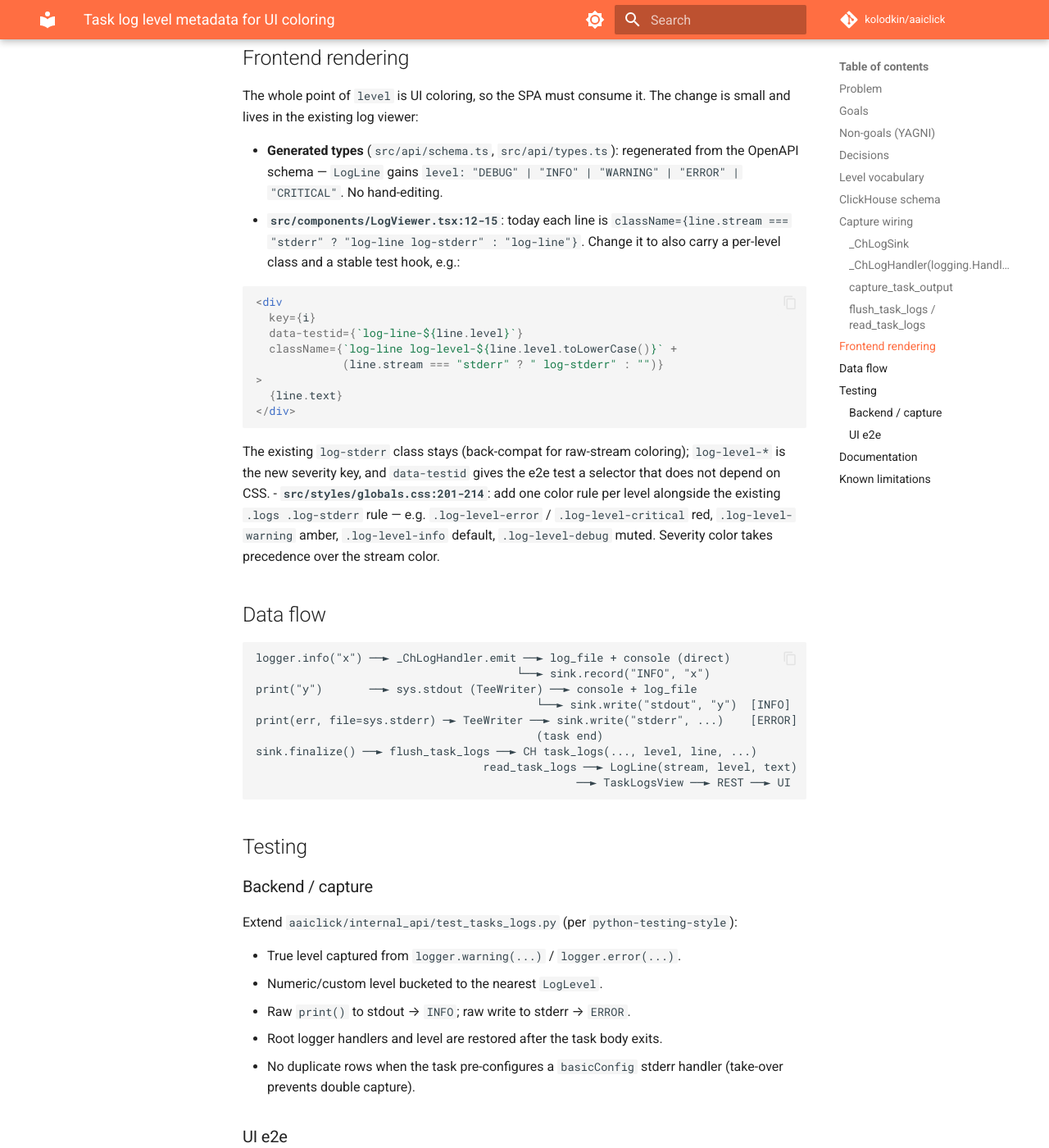
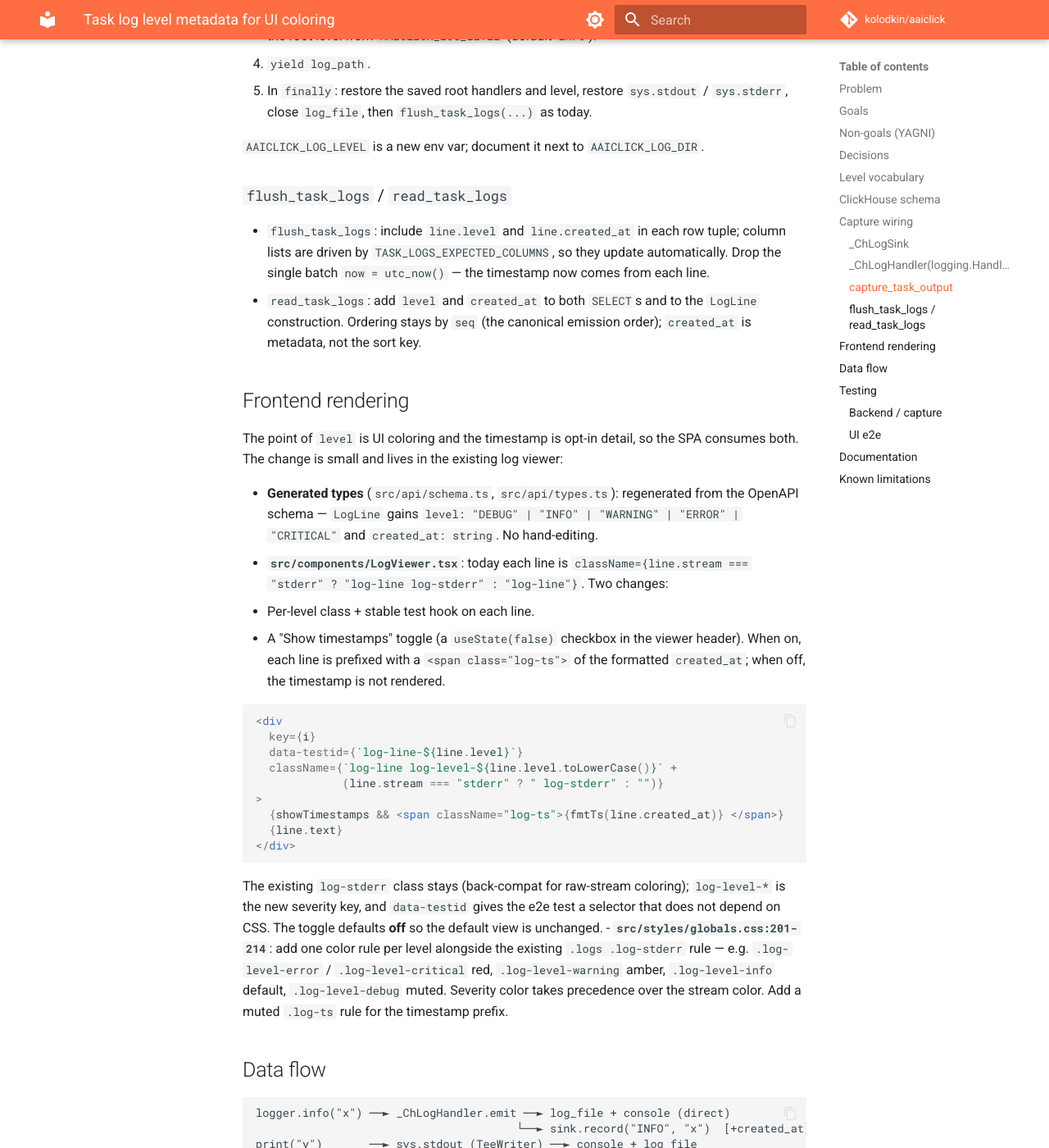
Before and after one commit to kolodkin/aaiclick, an MkDocs documentation site: the page built from docs/superpowers/specs/2026-06-25-task-log-level-metadata-design.md, in a window 1280 px wide and 1400 px high, scrolled down 4385 px. Shown: the whole window at 82% size. Built offline with MkDocs 1.6.1 and Material for MkDocs 9.7.7, drawn with Linux system fonts in a browser that asks for light colours; comment, search, counter and statistics services are not loaded; some of the changed text lies outside the part shown.

Commit message:
docs: add per-line created_at + opt-in UI timestamp toggle
Stamp each captured line with its emission time instead of one flush-time
value for the whole batch (reuses the existing created_at column, so no schema
change beyond level). Surface created_at through LogLine -> REST and render it
in the viewer behind an opt-in "Show timestamps" toggle (default off). Extend
backend and e2e tests accordingly. Remove the now-contradictory non-goal.

Co-Authored-By: Claude Opus 4.8 <noreply@anthropic.com>
Claude-Session: https://claude.ai/code/session_01UUUsWTqZkGFPKD2MUXPyRz

````diff
--- a/docs/superpowers/specs/2026-06-25-task-log-level-metadata-design.md
+++ b/docs/superpowers/specs/2026-06-25-task-log-level-metadata-design.md
@@ -17,13 +17,14 @@ per-line metadata.
 - Record a `level` for every captured log line.
 - Capture **true levels** for `logging` records (`logger.info/warning/error/...`).
 - Give plain `print()` / raw stream output a sensible default level.
+- Stamp each line with a **per-line creation timestamp** (when it was emitted,
+  not when the batch was flushed) and expose it through the read path.
 - Require **zero user setup** — capture is automatic for every task run.
-- Surface `level` through the existing read path → REST → UI with no extra
-  endpoints.
+- Surface `level` and the timestamp through the existing read path → REST → UI
+  with no extra endpoints. Timestamp display in the UI is **opt-in (toggle)**.
 
 ## Non-goals (YAGNI)
 
-- No per-line capture timestamps beyond the existing `created_at`.
 - No change to thread-safety of the sink (single-task assumption is unchanged;
   noted as a known limitation).
 - Minimal level-based coloring only. The UI gains one CSS class per `LogLevel`
@@ -41,6 +42,7 @@ per-line metadata.
 | Default level: raw stdout | `INFO` |
 | Default level: raw stderr | `ERROR` |
 | Default captured root level | `INFO`, overridable via `AAICLICK_LOG_LEVEL` |
+| Per-line `created_at` | Stamped at emission (reuses existing column); UI display opt-in via toggle |
 
 ## Level vocabulary
 
@@ -89,18 +91,21 @@ def normalize_level(levelno: int) -> LogLevel:
 Raw stream defaults reuse the same names via the type: `stdout → "INFO"`,
 `stderr → "ERROR"` (e.g. a `{stream: LogLevel}` mapping), not new constants.
 
-`LogLine` gains the field (between `stream` and `text`):
+`LogLine` gains `level` and a per-line `created_at`:
 
 ```python
+from datetime import datetime
+
 class LogLine(BaseModel):
     stream: LogStream
     level: LogLevel
     text: str
+    created_at: datetime  # when the line was emitted (UTC), not flush time
 ```
 
 Because `LogLine` is the unit returned by `read_task_logs` and embedded in
-`TaskLogsView`, `level` reaches the REST surface and SPA types with no extra
-wiring.
+`TaskLogsView`, both `level` and `created_at` reach the REST surface and SPA
+types with no extra wiring (`created_at` serializes as an ISO-8601 string).
 
 ## ClickHouse schema
 
@@ -121,9 +126,13 @@ CREATE TABLE IF NOT EXISTS task_logs (
 ORDER BY (task_id, run_id, seq)
 ```
 
-`_validate_schema` already raises a "drop the table and let aaiclick recreate
-it" error when an existing table is missing the column, which is the chosen
-rollout path. No Alembic migration (CH tables are not Alembic-managed).
+Only `level` is a new column; `created_at DateTime64(3)` already exists. What
+changes is its **meaning**: today every row in a run gets one flush-time value;
+now each row carries the line's own emission time. That is a write-path change
+(below), not a schema change. `_validate_schema` already raises a "drop the
+table and let aaiclick recreate it" error when the `level` column is missing,
+which is the chosen rollout path. No Alembic migration (CH tables are not
+Alembic-managed).
 
 ## Capture wiring
 
@@ -131,12 +140,16 @@ rollout path. No Alembic migration (CH tables are not Alembic-managed).
 
 ### `_ChLogSink`
 
+- Every completed line is stamped with `created_at = utc_now()` **at the moment
+  it is appended** to `_lines`, so the timestamp reflects emission time, not the
+  end-of-task flush. Each `LogLine` now carries `level` and `created_at`.
 - `write(stream, data)` tags completed lines with the stream's **default**
-  level: `stdout → INFO`, `stderr → ERROR`. Each `LogLine` now carries `level`.
+  level: `stdout → INFO`, `stderr → ERROR`.
 - A new entry point appends pre-leveled lines from the handler, e.g.
   `record(level, text)` — splits a multi-line message/traceback into per-line
   `LogLine`s that share the same `level`, appended in emission order to the same
-  `_lines` list so ordering with `print()` output is preserved.
+  `_lines` list so ordering with `print()` output is preserved. (All lines of
+  one record share that record's stamp.)
 
 ### `_ChLogHandler(logging.Handler)`
 
@@ -168,23 +181,29 @@ In addition to today's tee setup:
 
 ### `flush_task_logs` / `read_task_logs`
 
-- `flush_task_logs`: include `line.level` in each row tuple; add `level` to the
-  column lists (driven by `TASK_LOGS_EXPECTED_COLUMNS`, so they update
-  automatically).
-- `read_task_logs`: add `level` to both `SELECT`s and to the `LogLine`
-  construction.
+- `flush_task_logs`: include `line.level` and `line.created_at` in each row
+  tuple; column lists are driven by `TASK_LOGS_EXPECTED_COLUMNS`, so they update
+  automatically. Drop the single batch `now = utc_now()` — the timestamp now
+  comes from each line.
+- `read_task_logs`: add `level` and `created_at` to both `SELECT`s and to the
+  `LogLine` construction. Ordering stays by `seq` (the canonical emission order);
+  `created_at` is metadata, not the sort key.
 
 ## Frontend rendering
 
-The whole point of `level` is UI coloring, so the SPA must consume it. The
-change is small and lives in the existing log viewer:
+The point of `level` is UI coloring and the timestamp is opt-in detail, so the
+SPA consumes both. The change is small and lives in the existing log viewer:
 
 - **Generated types** (`src/api/schema.ts`, `src/api/types.ts`): regenerated from
   the OpenAPI schema — `LogLine` gains `level: "DEBUG" | "INFO" | "WARNING" |
-  "ERROR" | "CRITICAL"`. No hand-editing.
-- **`src/components/LogViewer.tsx:12-15`**: today each line is
+  "ERROR" | "CRITICAL"` and `created_at: string`. No hand-editing.
+- **`src/components/LogViewer.tsx`**: today each line is
   `className={line.stream === "stderr" ? "log-line log-stderr" : "log-line"}`.
-  Change it to also carry a per-level class and a stable test hook, e.g.:
+  Two changes:
+  1. Per-level class + stable test hook on each line.
+  2. A "Show timestamps" toggle (a `useState(false)` checkbox in the viewer
+     header). When on, each line is prefixed with a `<span class="log-ts">` of
+     the formatted `created_at`; when off, the timestamp is not rendered.
 
   ```tsx
   <div
@@ -193,31 +212,33 @@ change is small and lives in the existing log viewer:
     className={`log-line log-level-${line.level.toLowerCase()}` +
                (line.stream === "stderr" ? " log-stderr" : "")}
   >
+    {showTimestamps && <span className="log-ts">{fmtTs(line.created_at)} </span>}
     {line.text}
   </div>
   ```
 
   The existing `log-stderr` class stays (back-compat for raw-stream coloring);
   `log-level-*` is the new severity key, and `data-testid` gives the e2e test a
-  selector that does not depend on CSS.
+  selector that does not depend on CSS. The toggle defaults **off** so the
+  default view is unchanged.
 - **`src/styles/globals.css:201-214`**: add one color rule per level alongside
   the existing `.logs .log-stderr` rule — e.g. `.log-level-error` /
   `.log-level-critical` red, `.log-level-warning` amber, `.log-level-info`
   default, `.log-level-debug` muted. Severity color takes precedence over the
-  stream color.
+  stream color. Add a muted `.log-ts` rule for the timestamp prefix.
 
 ## Data flow
 
 ```
 logger.info("x") ──► _ChLogHandler.emit ──► log_file + console (direct)
-                                       └──► sink.record("INFO", "x")
+                                       └──► sink.record("INFO", "x")  [+created_at]
 print("y")       ──► sys.stdout (TeeWriter) ──► console + log_file
-                                          └──► sink.write("stdout", "y")  [INFO]
-print(err, file=sys.stderr) ─► TeeWriter ──► sink.write("stderr", ...)    [ERROR]
+                                          └──► sink.write("stdout", "y")  [INFO +created_at]
+print(err, file=sys.stderr) ─► TeeWriter ──► sink.write("stderr", ...)    [ERROR +created_at]
                                           (task end)
-sink.finalize() ──► flush_task_logs ──► CH task_logs(..., level, line, ...)
-                                  read_task_logs ──► LogLine(stream, level, text)
-                                                ──► TaskLogsView ──► REST ──► UI
+sink.finalize() ──► flush_task_logs ──► CH task_logs(..., level, line, created_at)
+                              read_task_logs ──► LogLine(stream, level, text, created_at)
+                                            ──► TaskLogsView ──► REST ──► UI (toggle)
 ```
 
 ## Testing
@@ -232,6 +253,9 @@ Extend `aaiclick/internal_api/test_tasks_logs.py` (per `python-testing-style`):
 - Root logger handlers and level are restored after the task body exits.
 - No duplicate rows when the task pre-configures a `basicConfig` stderr handler
   (take-over prevents double capture).
+- Each line carries a `created_at`; lines emitted in sequence have
+  non-decreasing timestamps, and they are *not* all equal to the flush time
+  (proves per-line stamping, not the old per-batch value).
 
 ### UI e2e
 
@@ -267,19 +291,27 @@ The existing suite already proves the round trip: `test_smoke.py`'s
       "el => getComputedStyle(el).color"
   )
   assert error_color  # non-empty; exact value asserted against the globals.css rule
+
+  # timestamp is opt-in: hidden by default, shown after toggling.
+  assert logs.locator(".log-ts").count() == 0
+  page.get_by_label("Show timestamps").check()
+  logs.locator(".log-ts").first.wait_for(timeout=5000)
   ```
 
   The `data-testid` assertions prove the right level reached the DOM; the
   `getComputedStyle` check proves the CSS rule is wired so the line is actually
-  colored. This runs in CI under the existing `test-ui-e2e-dist` job
+  colored; the toggle assertions prove `created_at` is delivered and gated behind
+  the opt-in. This runs in CI under the existing `test-ui-e2e-dist` job
   (`.github/workflows/_test-reusable.yaml`) — no new workflow needed, since that
   job already builds the SPA and stands up Postgres + ClickHouse.
 
 ## Documentation
 
 - Update the logging doc (the one describing `task_logs` / `capture_task_output`)
-  to cover the `level` column, the default-level mapping, and
-  `AAICLICK_LOG_LEVEL`. Apply `markdown-style` / `shortify` to the edited doc.
+  to cover the `level` column, the default-level mapping, `AAICLICK_LOG_LEVEL`,
+  the per-line `created_at` semantics (emission time, not flush time), and the
+  opt-in timestamp toggle in the viewer. Apply `markdown-style` / `shortify` to
+  the edited doc.
 
 ## Known limitations
 
````
